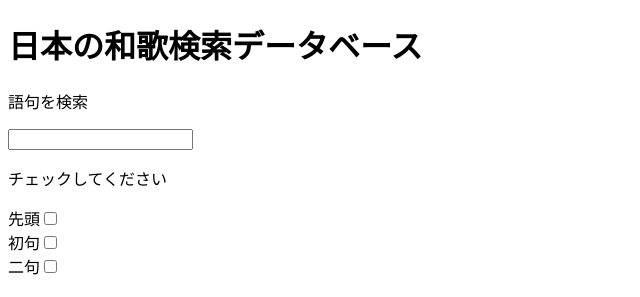
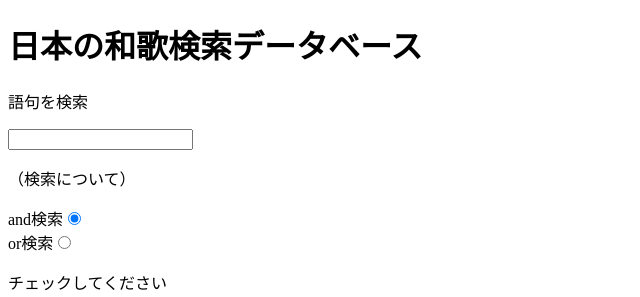
Before and after one commit to moepyxxx/wakadata, a Vue app: page / in a window 1280 px wide. Shown: the top 297 px of the page, without its empty margins (0-640 px from the left). Built offline with nearby package versions, Linux system fonts and the light colour scheme; no server answers; the database is empty.

Commit message:
[ADD]: 語句からのor検索を追加

```diff
--- a/src/components/Register.vue
+++ b/src/components/Register.vue
@@ -46,7 +46,7 @@
             </tr>
           </thead>
           <tbody>
-            <tr v-for="waka in wakaList" :key="waka.id">
+            <tr v-for="waka in wakaList" :key="`list-${waka.id}`">
               <th>{{ waka.waka }}</th>
               <td>{{ waka.kana }}</td>
               <td>{{ waka.book }}</td>
--- a/src/components/SearchContents.vue
+++ b/src/components/SearchContents.vue
@@ -9,6 +9,17 @@
           <div class="c-search__contents_word_main">
             <p>語句を検索</p>
             <input type="text" v-model="keyword">
+          </div>
+          <div class="search__contents_word_sub_range">
+            <p>（検索について）</p>
+            <div class="search__contents_word_sub_range_inner">
+              <label for="and">and検索</label>
+              <input type="radio" id="and" v-model="checkKeywordMethod" value="and" checked>
+            </div>
+            <div class="search__contents_word_sub_range_inner">
+              <label for="or">or検索</label>
+              <input type="radio" id="or" v-model="checkKeywordMethod" value="or">
+            </div>
           </div>
           <div class="c-search__contents_word_sub">
             <p>チェックしてください</p>
@@ -57,7 +68,7 @@
             </tr>
           </thead>
           <tbody>
-            <tr v-for="waka in filterWakaList" :key="waka.id">
+            <tr v-for="waka in filterWakaList" :key="`result-${waka.id}`">
               <th>{{ waka.waka }}</th>
               <td>{{ waka.kana }}</td>
               <td>{{ waka.book }}</td>
@@ -76,13 +87,22 @@ export default {
     return {
       checkBooks: [],
       keyword: "",
-      wakaList: ""
+      checkKeywordMethod: "and",
+      wakaList: []
     }
   },
   computed: {
     filterWakaList() {
       this.showAllWakaData();
       const wakaList = [];
+      let searchKeyword = [];
+      if (this.keyword) {
+        if (this.keyword.replaceAll("　", " ").match(/ /)) {
+          searchKeyword = this.keyword.replaceAll("　", " ").split(' ');
+        } else {
+          searchKeyword = this.keyword.split();
+        }
+      }
       for(const i in this.wakaList) {
         const waka = this.wakaList[i];
         if (this.checkBooks) {
@@ -93,8 +113,19 @@ export default {
           });
         }
         if (this.keyword) {
-          if(waka.waka.indexOf(this.keyword) !== -1 || waka.kana.indexOf(this.keyword) !== -1) {
-            wakaList.push(waka);
+          if (this.checkKeywordMethod === "and") {
+            console.log('hey');
+          } else {
+            searchKeyword.forEach((value) => {
+              if(waka.waka.indexOf(value) !== -1 || waka.kana.indexOf(value) !== -1) {
+                for (let i = 0; i < wakaList.length; i++) {
+                  if (wakaList[i].id === waka.id) {
+                    return false;
+                  }
+                }
+                wakaList.push(waka);
+              }
+            });
           }
         }
       }
```
